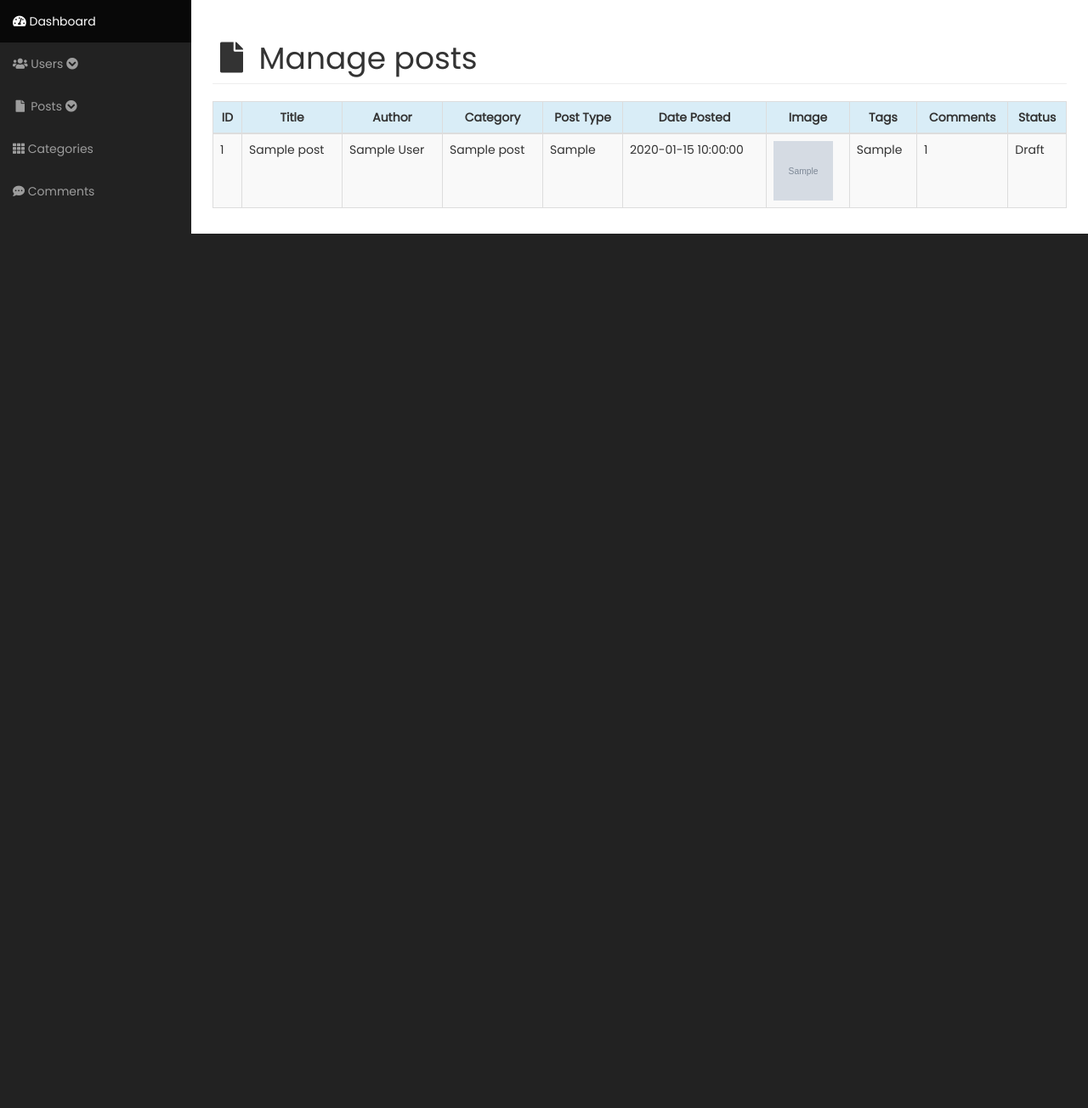
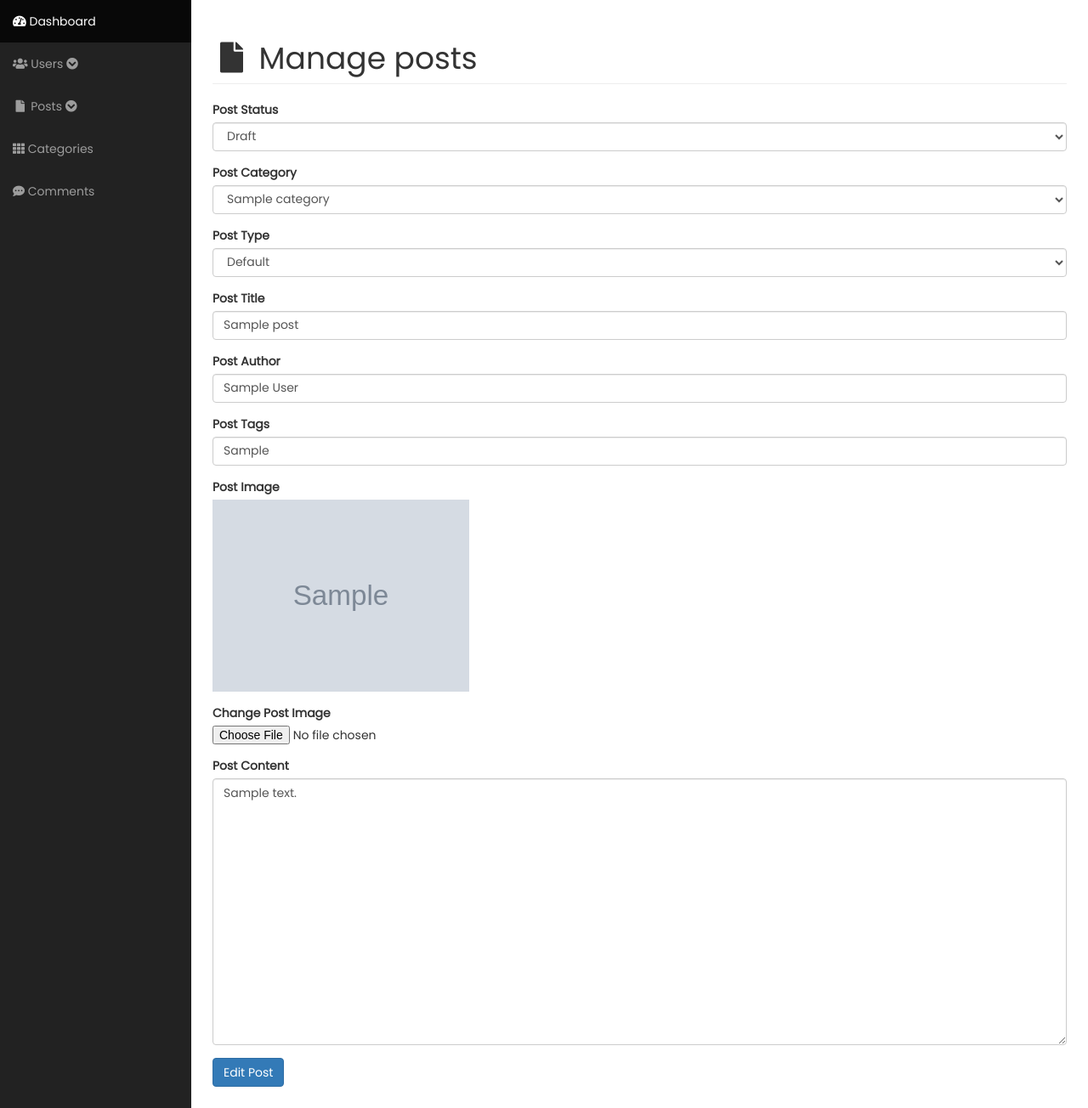
Before and after one commit to xaviranik/CMS-Blog, a PHP site: page /admin/posts.php?source=edit_post&edit_post_id=1 in a window 1280 px wide. Shown: the part 51-1355 px from the top of the page at 85% size. Before the commit the page ends 326 px from the top, so only its background shows below. Run offline with PHP 8.4, Linux system fonts and the light colour scheme; tables that the repository leaves empty or names only in its code hold one stand-in row (values such as "Sample post"); grey boxes marked "Sample" are stand-in pictures; some libraries are stand-ins or nearby versions.

Commit message:
Added: Edit Post, Bug Fixed: Add Post

```diff
--- /dev/null
+++ b/admin/includes/edit_post.php
@@ -0,0 +1,165 @@
+<?php
+
+    if(isset($_GET['edit_post_callback']))
+    {
+      $callback = $_GET['edit_post_callback'];
+      if($callback == "success")
+      {
+        echo "<div class='alert alert-success'>Post updated successfully!</div>";
+      }
+    }
+
+    if(isset($_GET['edit_post_id']))
+    {
+        $edit_post_id = $_GET['edit_post_id'];
+
+        $sql = "SELECT * FROM posts WHERE post_id = {$edit_post_id}";
+        $edit_post_query = mysqli_query($conn, $sql);
+
+        while ($row = mysqli_fetch_assoc($edit_post_query))
+        {
+            $post_title = $row['post_title'];
+            $post_author = $row['post_author'];
+            $post_cat_title = $row['post_cat_title'];
+            $post_type = $row['post_type'];
+            $post_image = $row['post_image'];
+            $post_tags = $row['post_tags'];
+            $post_status = $row['post_status'];
+            $post_content = $row['post_content'];
+        }
+
+        //Keeping the value of post_image in order to use if the image is not changed while editing post
+        $post_image_non_edited = $post_image;
+    }
+
+    //Checking if edit_order button is pressed
+    if(isset($_POST['edit_post']))
+    {
+      $post_title = $_POST['post_title'];
+      $post_author = $_POST['post_author'];
+      $post_category = $_POST['post_category'];
+      $post_type = $_POST['post_type'];
+      $post_status = $_POST['post_status'];
+      $post_tags = $_POST['post_tags'];
+      $post_content = $_POST['post_content'];
+
+      $post_image = $_FILES['post_image']['name'];
+      $post_image_temp = $_FILES['post_image']['tmp_name'];
+
+
+      move_uploaded_file($post_image_temp, "../img/$post_image");
+
+      if(empty($post_image))
+      {
+        $post_image = $post_image_non_edited;
+      }
+
+      //Update Query
+      $sql = "UPDATE posts SET post_title = '{$post_title}',
+      post_author = '{$post_author}',
+      post_cat_title = '{$post_category}',
+      post_type = '{$post_type}',
+      post_status = '{$post_status}',
+      post_tags = '{$post_tags}',
+      post_content = '{$post_content}',
+      post_date = now(),
+      post_image = '{$post_image}'
+      WHERE post_id = {$edit_post_id}";
+
+      $edit_post_query = mysqli_query($conn, $sql);
+
+      if($edit_post_query)
+      {
+        header("Location: posts.php?source=edit_post&edit_post_id={$edit_post_id}&edit_post_callback=success");
+      }
+      else
+      {
+          echo "<div class='alert alert-danger'>Failed to update the post!</div>";
+          echo "".mysqli_error($conn);
+      }
+    }
+
+
+?>
+
+
+<form action="" method="post" enctype="multipart/form-data">
+
+  <div class="form-group">
+    <label for="post_status">Post Status</label>
+    <select class="form-control" name="post_status">
+
+      <option value=""><?php echo $post_status ?></option>
+
+      <?php
+        if($post_status == "Draft")
+        {
+          echo "<option value='Published'>Publish</option>";
+        }
+        else
+        {
+          echo "<option value='Draft'>Draft</option>";
+        }
+      ?>
+    </select>
+  </div>
+
+  <div class="form-group">
+    <label for="post_category">Post Category</label>
+    <select class="form-control" name="post_category">
+    <?php
+        $sql = "SELECT * FROM categories";
+        $query = mysqli_query($conn, $sql);
+
+        while ($row = mysqli_fetch_assoc($query))
+        {
+            $cat_title = $row['cat_title'];
+            echo "<option value = '{$cat_title}'>{$cat_title}</option>";
+        }
+    ?>
+    </select>
+  </div>
+
+  <div class="form-group">
+    <label for="post_type">Post Type</label>
+    <select class="form-control" name="post_type">
+      <option>Default</option>
+      <option>Imageview</option>
+    </select>
+  </div>
+
+  <div class="form-group">
+    <label for="post_title">Post Title</label>
+    <input value="<?php echo $post_title; ?>" type="text" class="form-control" name="post_title">
+  </div>
+
+  <div class="form-group">
+    <label for="post_author">Post Author</label>
+    <input value="<?php echo $post_author; ?>" type="text" class="form-control" name="post_author">
+  </div>
+
+  <div class="form-group">
+    <label for="post_tags">Post Tags</label>
+    <input value="<?php echo $post_tags; ?>" type="text" class="form-control" name="post_tags">
+  </div>
+
+  <div class="form-group">
+    <label for="">Post Image</label>
+    <br>
+    <img src="../img/<?php echo $post_image; ?>" alt="Image" width="30%">
+  </div>
+
+  <div class="form-group">
+    <label for="post_image">Change Post Image</label>
+    <input type="file" class="form-control-file" name="post_image">
+  </div>
+
+  <div class="form-group">
+    <label for="post_content">Post Content</label>
+    <textarea class="form-control" name="post_content" rows="15"><?php echo $post_content; ?></textarea>
+  </div>
+
+  <div class="form-group">
+    <input class="btn btn-primary" type="submit" name="edit_post" value="Edit Post">
+ </div>
+</form>
--- a/admin/includes/view_all_posts.php
+++ b/admin/includes/view_all_posts.php
@@ -11,6 +11,7 @@
             <th class="text-center">Tags</th>
             <th class="text-center">Comments</th>
             <th class="text-center">Status</th>
+            <th class="text-center">Actions</th>
         </tr>
     </thead>
 
@@ -43,8 +44,31 @@
                 echo "<td>{$post_tags}</td>";
                 echo "<td>{$post_comment_count}</td>";
                 echo "<td>{$post_status}</td>";
+                echo "<td><a class='btn btn-primary' href='posts.php?source=edit_post&edit_post_id={$post_id}'>Edit <i class='fas fa-edit'></i></a> <a class='btn btn-danger' href='posts.php?delete_post={$post_id}'>Delete</a></td>";
                 echo "</tr>";
             }
         ?>
     </tbody>
 </table>
+
+<?php
+    if(isset($_GET['delete_post']))
+    {
+        $delete_post_id = $_GET['delete_post'];
+
+        $sql = "DELETE FROM posts WHERE post_id = {$delete_post_id}";
+
+        $delete_post_query = mysqli_query($conn, $sql);
+
+        if($delete_post_query)
+        {
+            header("Location: ./posts.php");
+        }
+        else
+        {
+            echo "<div class='alert alert-danger'>Action failed!</div>";
+        }
+
+    }
+
+?>
--- a/admin/posts.php
+++ b/admin/posts.php
@@ -35,6 +35,10 @@
                             include "includes/add_post.php";
                             break;
 
+                            case 'edit_post':
+                            include "includes/edit_post.php";
+                            break;
+
                             default:
                             include "includes/view_all_posts.php";
                             break;
```
Also changed, not shown: admin/includes/add_post.php (+26 -14 lines), img/gaming_1.png (deleted), img/gaming_2.jpg (deleted), img/lifestyle_1.png (deleted), img/productivity_1.png (deleted), img/sports_1.jpg (deleted), img/tech_1.png (deleted), img/tech_2.png (deleted).
